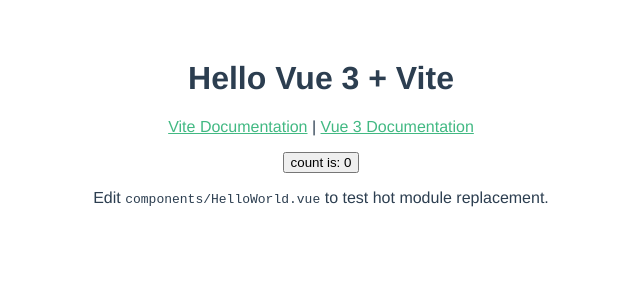
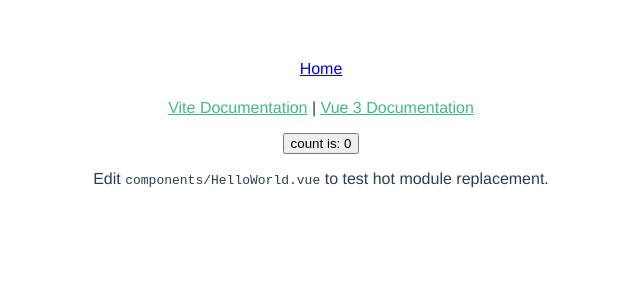
Before and after one commit to klapacz/notes-app, a Vue app: page / in a window 1280 px wide. Shown: the top 300 px of the page, without its empty margins (319-959 px from the left). Built offline with nearby package versions, Linux system fonts and the light colour scheme.

Commit message:
add router

```diff
--- a/package.json
+++ b/package.json
@@ -17,6 +17,7 @@
 	"devDependencies": {
 		"@vitejs/plugin-vue": "^1.1.4",
 		"@vue/compiler-sfc": "^3.0.5",
-		"vite": "^2.0.1"
+		"vite": "^2.0.1",
+		"vue-router": "4"
 	}
 }
--- a/src/App.vue
+++ b/src/App.vue
@@ -1,9 +1,10 @@
 <template>
-	<HelloWorld msg="Hello Vue 3 + Vite" />
+	<router-link to="/">Home</router-link>
+	<router-view></router-view>
 </template>
 
 <script setup>
-import HelloWorld from "./components/HelloWorld.vue";
+import { RouterLink, RouterView } from "vue-router";
 
 // This starter template is using Vue 3 experimental <script setup> SFCs
 // Check out https://github.com/vuejs/rfcs/blob/script-setup-2/active-rfcs/0000-script-setup.md
--- a/src/main.js
+++ b/src/main.js
@@ -1,4 +1,7 @@
-import { createApp } from 'vue'
-import App from './App.vue'
+import { createApp } from 'vue';
+import router from './router';
+import App from './App.vue';
 
-createApp(App).mount('#app')
+createApp(App)
+	.use(router)
+	.mount('#app');
--- /dev/null
+++ b/src/router.js
@@ -0,0 +1,13 @@
+import { createWebHistory, createRouter } from 'vue-router';
+import HelloWorld from "./components/HelloWorld.vue";
+
+const routes = [
+	{ path: '/', component: HelloWorld },
+];
+
+const router = createRouter({
+	history: createWebHistory(),
+	routes
+});
+
+export default router;
```
Also changed, not shown: 1 other file (tests, documents, lock files or other folders).
